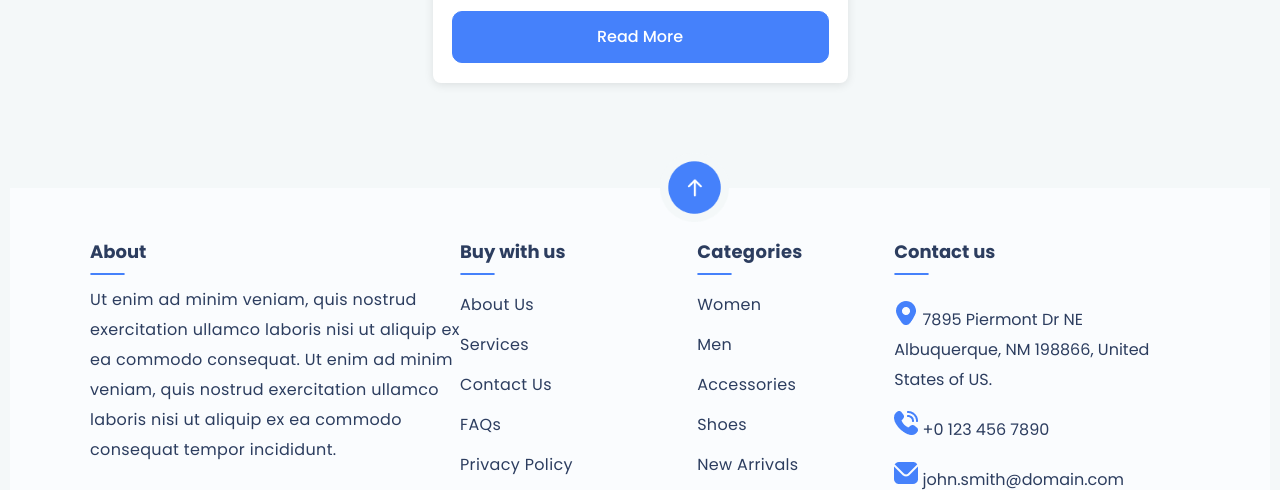
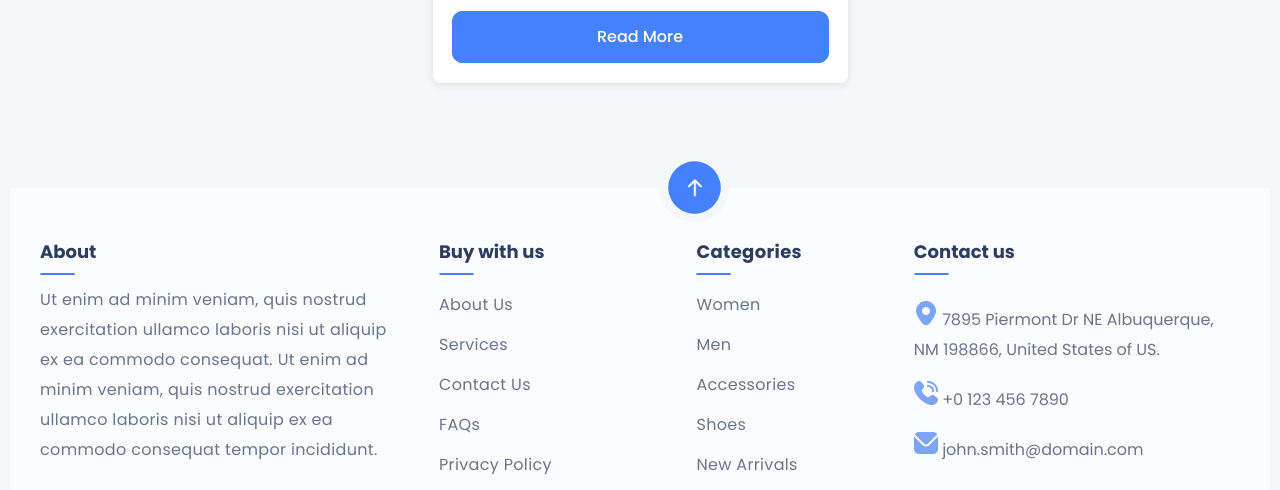
Before and after one commit to agariyainstituteoftechnology-cloud/ubaid, a plain HTML site: page home.html in a window 1280 px wide. Shown: the part 6434-6924 px from the top of the page. Drawn offline with Linux system fonts and the light colour scheme; a web font is replaced by a local one.

Commit message:
final assignment

```diff
--- a/style.css
+++ b/style.css
@@ -323,6 +323,7 @@ span {
     margin-right: 5px;
 
 }
+
 .img-logo .zoom12 {
     height: 30px;
     width: 30px;
@@ -397,6 +398,7 @@ span {
 
 
 }
+
 .latest {
     font-weight: 600;
     font-size: 50px;
@@ -559,8 +561,8 @@ span {
     font-size: 16px;
     color: #2C3D5F;
     letter-spacing: 0.34px;
-
-    width: 380px;
+    opacity: 70%;
+    width: 359px;
 }
 
 .side-2 ul {
@@ -568,7 +570,7 @@ span {
     font-size: 16px;
     color: #2C3D5F;
     letter-spacing: 0.34px;
-
+    opacity: 70%;
 
 }
 
@@ -582,6 +584,14 @@ span {
     color: #2C3D5F;
     letter-spacing: 0.34px;
 
+}
+
+.side-3 ul {
+    opacity: 70%;
+}
+
+.side-4 p {
+    opacity: 70%;
 }
 
 
@@ -596,13 +606,11 @@ div .radius-1 {
 }
 
 /*FOOTER*/
-.footer-sec {
-    height: 602px;
-}
+
 
 .foot {
     background-color: #FAFCFE;
-    padding: 50px 80px;
+    padding: 50px 30px;
     font-size: 16px;
     font-weight: 400px;
 }
@@ -671,6 +679,7 @@ div .radius-1 {
     margin-top: 10px;
     margin-left: 10px;
     color: #2C3D5F;
+    opacity: 70%;
 }
 
 .logo-e {
@@ -1695,6 +1704,7 @@ hr {
 
     .foot {
         margin-top: 25px;
+        margin-left: 50px;
     }
 
     .foot h2 {
@@ -1839,26 +1849,34 @@ hr {
         height: 390px;
         padding: 10px;
     }
-    .blog-img{
-        width:220px ;
+
+    .blog-img {
+        width: 220px;
         height: 150px;
     }
-    .blog-head{
+
+    .blog-head {
         font-size: 16px;
         margin-top: 5px;
     }
-    .blog-excerpt{
+
+    .blog-excerpt {
         line-height: 1.4;
     }
-    .blog-date, .blog-author {
+
+    .blog-date,
+    .blog-author {
         font-size: 13px;
 
         margin-left: -4px;
         margin-right: 3px;
     }
-.read-more{
+
+    .read-more {
         font-size: 13px;
         width: 232px;
     }
-}
+
+}
+
 /* ==================end==================== */
```
Lines whose indentation alone changed are shown as unchanged.
